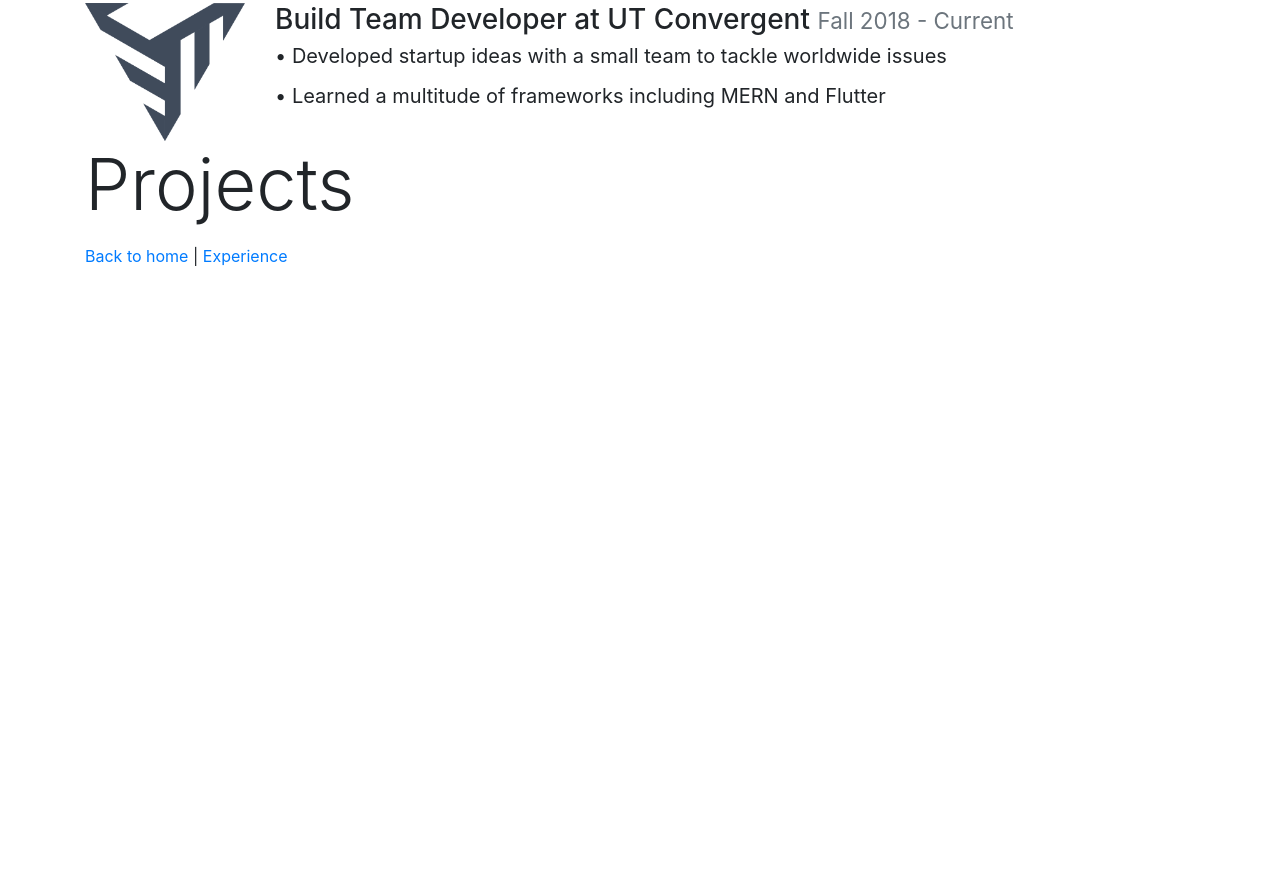
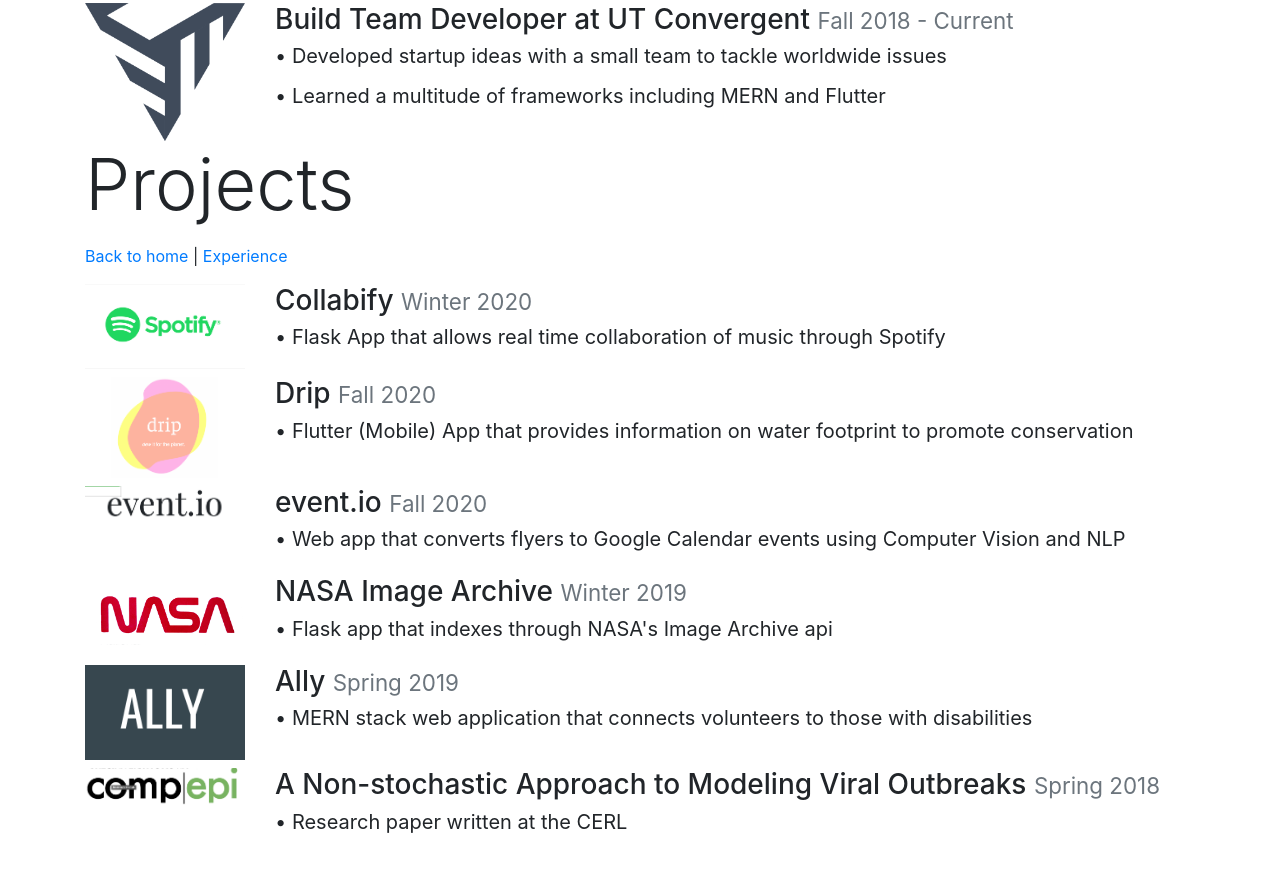
Before and after one commit to michaelshen100/michaelshen100.github.io, a plain HTML site: page index.html in a window 1280 px wide. Shown: the part 1455-2326 px from the top of the page. Drawn offline with nearby package versions, Linux system fonts and the light colour scheme.

Commit message:
Added projects section

```diff
--- a/index.html
+++ b/index.html
@@ -105,6 +105,89 @@
                   <p><a href="#home">Back to home</a> | <a href="#work">Experience</a></p>
               </div>
           </div>
+          <div class = "row">
+                <div class="col-2">
+                    <img src="img/spotify.png" class="img-fluid" alt="Responsive image">
+                </div>
+                <div class="col-10">
+                    <h3>Collabify
+                        <small class="text-muted">Winter 2020</small>
+                    </h3>
+                    <h5 class='notbold'>
+                        <p>• Flask App that allows real time collaboration of music through Spotify</p>
+                    </h5>
+                </div>
+            </div>
+            <h1></h1>
+            <div class = "row">
+                <div class="col-2">
+                    <img src="img/drip.png" class="img-fluid" alt="Responsive image">
+                </div>
+                <div class="col-10">
+                    <h3>Drip
+                        <small class="text-muted">Fall 2020</small>
+                    </h3>
+                    <h5 class='notbold'>
+                        <p>• Flutter (Mobile) App that provides information on water footprint to promote conservation</p>
+                    </h5>
+                </div>
+            </div>
+            <h1></h1>
+            <div class = "row">
+                <div class="col-2">
+                    <img src="img/eventio.png" class="img-fluid" alt="Responsive image">
+                </div>
+                <div class="col-10">
+                    <h3>event.io
+                        <small class="text-muted">Fall 2020</small>
+                    </h3>
+                    <h5 class='notbold'>
+                        <p>• Web app that converts flyers to Google Calendar events using Computer Vision and NLP</p>
+                    </h5>
+                </div>
+            </div>
+            <h1></h1>
+            <div class = "row">
+                <div class="col-2">
+                    <img src="img/nasa.jpeg" class="img-fluid" alt="Responsive image">
+                </div>
+                <div class="col-10">
+                    <h3>NASA Image Archive
+                        <small class="text-muted">Winter 2019</small>
+                    </h3>
+                    <h5 class='notbold'>
+                        <p>• Flask app that indexes through NASA's Image Archive api</p>
+                    </h5>
+                </div>
+            </div>
+            <h1></h1>
+            <div class = "row">
+                <div class="col-2">
+                    <img src="img/ally.png" class="img-fluid" alt="Responsive image">
+                </div>
+                <div class="col-10">
+                    <h3>Ally
+                        <small class="text-muted">Spring 2019</small>
+                    </h3>
+                    <h5 class='notbold'>
+                        <p>• MERN stack web application that connects volunteers to those with disabilities</p>
+                    </h5>
+                </div>
+            </div>
+            <h1></h1>
+            <div class = "row">
+                <div class="col-2">
+                    <img src="img/compepi.png" class="img-fluid" alt="Responsive image">
+                </div>
+                <div class="col-10">
+                    <h3>A Non-stochastic Approach to Modeling Viral Outbreaks
+                        <small class="text-muted">Spring 2018</small>
+                    </h3>
+                    <h5 class='notbold'>
+                        <p>• Research paper written at the CERL</p>
+                    </h5>
+                </div>
+            </div>
       </div>
     </div>
 </body>
```
Also changed, not shown: img/ally.png (added), img/compepi.png (added), img/drip.png (added), img/eventio.png (added), img/nasa.jpeg (added), img/spotify.png (added).
